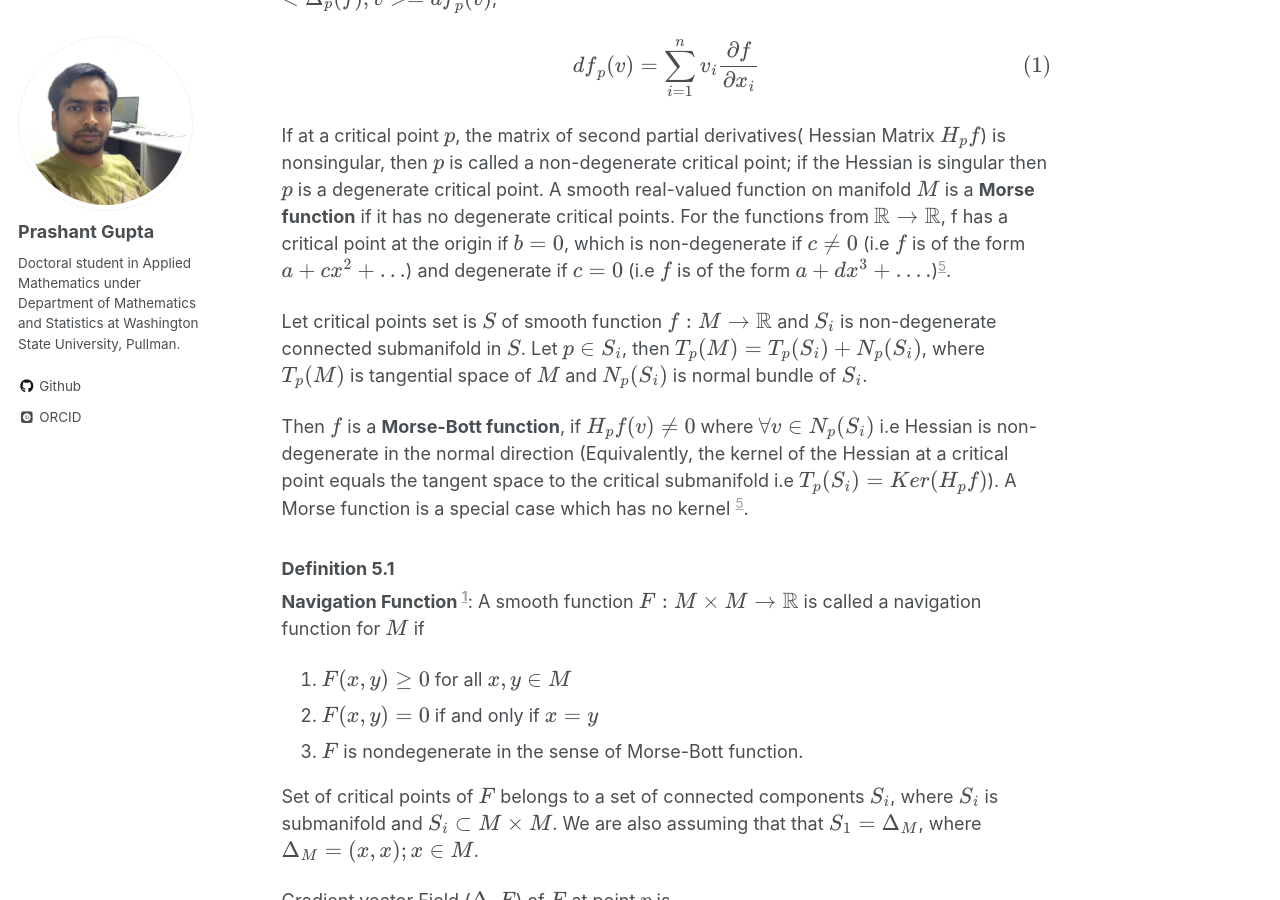
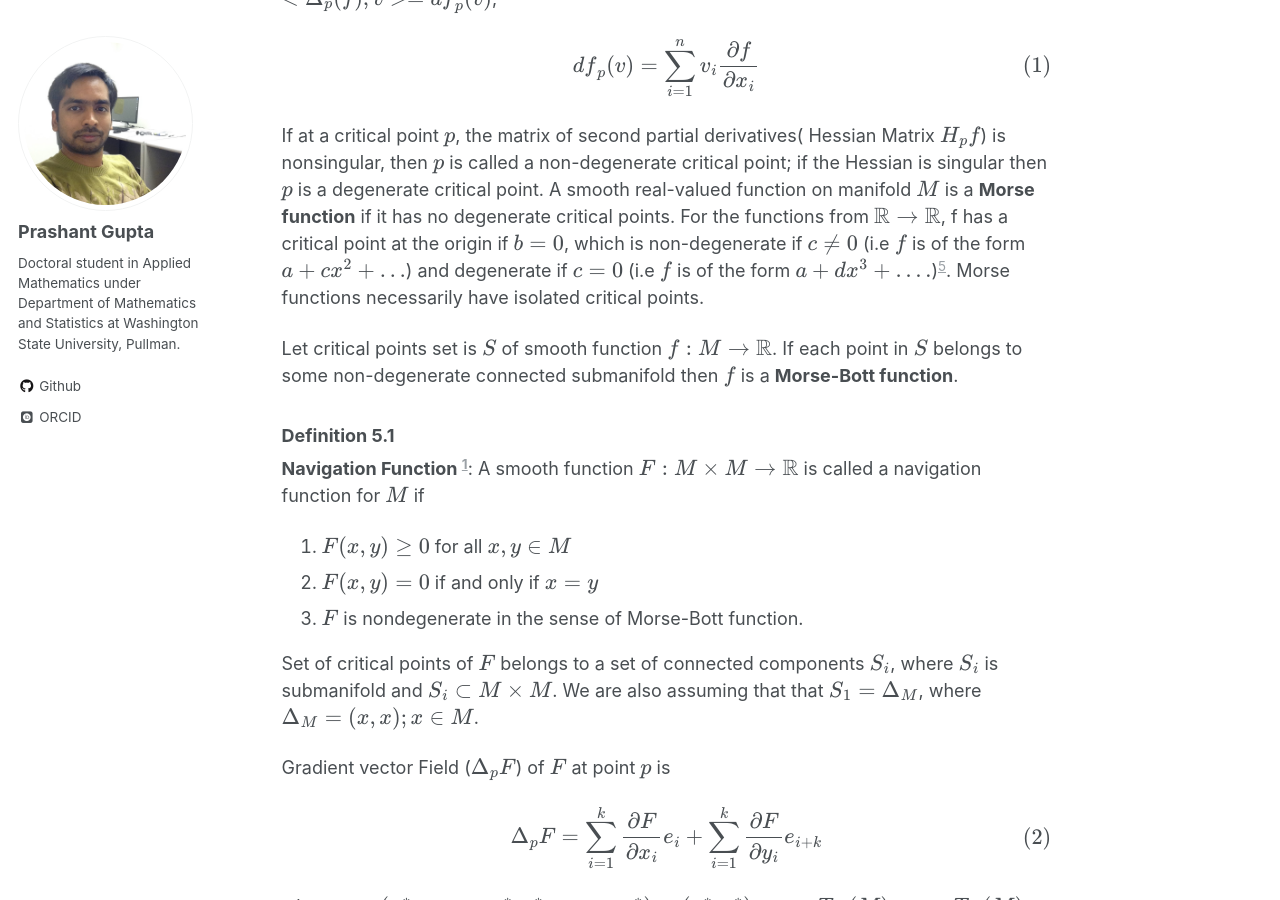
Before and after one commit to pragup/pragup.github.io, a Jekyll site: the page built from _posts/2020-03-08-Topological-Robot-Motion-Planning.md, in a window 1280 px wide and 900 px high, scrolled down 7339 px. Built offline with Jekyll 4.4.1, drawn with Linux system fonts in a browser that asks for light colours; some web fonts are replaced; formulas are drawn with MathJax 3.

Commit message:
updating definition of morse bott function.

```diff
--- a/_posts/2020-03-08-Topological-Robot-Motion-Planning.md
+++ b/_posts/2020-03-08-Topological-Robot-Motion-Planning.md
@@ -184,12 +184,15 @@ $$ {df}_p(v) = \sum_{i =1}^{n} v_i\frac{\partial f}{\partial {x_i}}$$
 If at a critical point $p$, the matrix of second partial derivatives( Hessian Matrix $H_pf$) is nonsingular, then $p$ is called a non-degenerate critical point;
 if the Hessian is singular then $p$ is a degenerate critical point. A smooth real-valued function on manifold $M$ is a **Morse function** if it has no degenerate critical points.
 For the functions from $\mathbb{R} \to \mathbb{R}$, f has a critical point at the origin if $b = 0$, which is non-degenerate if $c \neq 0$ (i.e $f$ is of the form $a + cx^2+ ...$)
-and degenerate if $c = 0$ (i.e $f$ is of the form $a + dx^3+ ....$)[^Wi2019].
+and degenerate if $c = 0$ (i.e $f$ is of the form $a + dx^3+ ....$)[^Wi2019]. Morse functions necessarily have isolated critical points.
 
-Let critical points set is $S$ of smooth function $f: M \to \mathbb{R}$ and $S_i$ is non-degenerate connected submanifold in $S$. Let $p \in S_i$, then $T_p(M) = T_p(S_i) + N_p(S_i)$, where $T_p(M)$ is tangential space of $M$ and $N_p(S_i)$ is normal bundle of $S_i$.
-
+Let critical points set is $S$ of smooth function $f: M \to \mathbb{R}$. If each point in $S$ belongs to some non-degenerate connected submanifold then $f$ is a **Morse-Bott function**.
+<!---
+and $S_i$ is non-degenerate connected submanifold in $S$. Let $p \in S_i$, then $T_p(M) = T_p(S_i) + N_p(S_i)$,
+ where $T_p(M)$ is tangential space of $M$ and $N_p(S_i)$ is normal bundle of $S_i$.
 Then $f$ is a **Morse-Bott function**, if $H_pf(v) \neq 0$ where $\forall v \in N_p(S_i)$ i.e Hessian is non-degenerate in the normal direction (Equivalently, the kernel of the Hessian at a critical point equals the tangent space to the critical submanifold i.e $T_p(S_i) = Ker(H_pf)$).
 A Morse function is a special case which has no kernel [^Wi2019].
+-->
 
 ### Definition 5.1 ###
 
```
